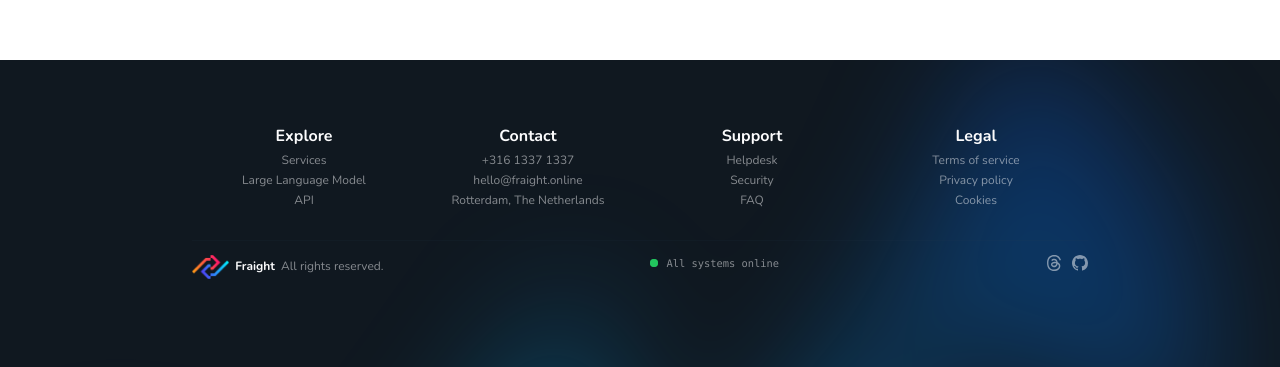
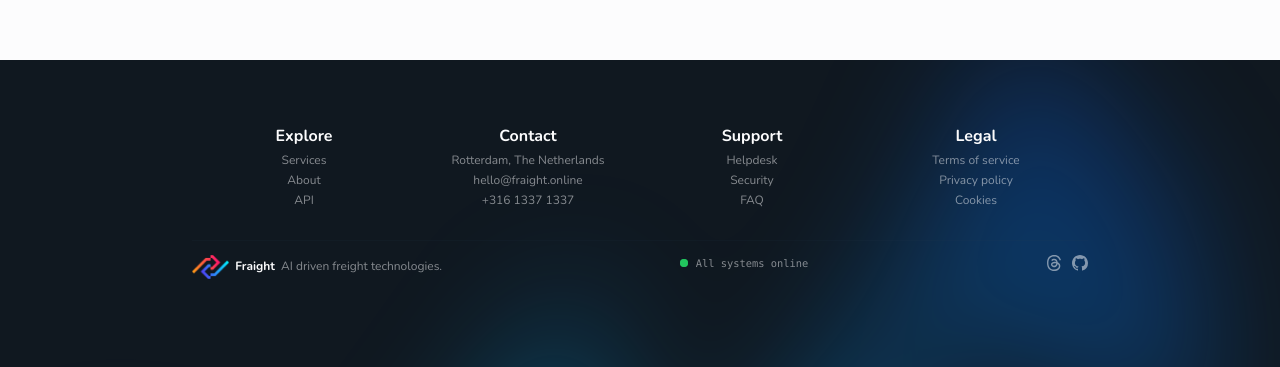
Before and after one commit to fraightonline/web, a Next.js app: page / in a window 1280 px wide. Shown: the part 433-800 px from the top of the page. Built offline with nearby package versions, Linux system fonts and the light colour scheme.

Commit message:
Update page

```diff
--- a/src/app/components/Footer.tsx
+++ b/src/app/components/Footer.tsx
@@ -35,7 +35,7 @@ const Footer = () => {
               href="#"
               className="text-xs hover:text-pearl text-pearl/50 transition"
             >
-              Large Language Model
+              About
             </a>
             <a
               href="#"
@@ -47,10 +47,11 @@ const Footer = () => {
           <div className="flex flex-col gap-y-1">
             <h4 className="text-md font-bold">Contact</h4>
             <a
-              href="#"
+              href="https://www.google.nl/maps/place/Rotterdam/@51.9280632,4.4084283,12z/data=!3m1!4b1!4m6!3m5!1s0x47c5b7605f54c47d:0x5229bbac955e4b85!8m2!3d51.9244201!4d4.4777326!16zL20vMDZoZGs?entry=ttu"
+              target="_blank"
               className="text-xs hover:text-pearl text-pearl/50 transition"
             >
-              +316 1337 1337
+              Rotterdam, The Netherlands
             </a>
             <a
               href="mailto:hello@fraight.online"
@@ -59,11 +60,10 @@ const Footer = () => {
               hello@fraight.online
             </a>
             <a
-              href="https://www.google.nl/maps/place/Rotterdam/@51.9280632,4.4084283,12z/data=!3m1!4b1!4m6!3m5!1s0x47c5b7605f54c47d:0x5229bbac955e4b85!8m2!3d51.9244201!4d4.4777326!16zL20vMDZoZGs?entry=ttu"
-              target="_blank"
+              href="#"
               className="text-xs hover:text-pearl text-pearl/50 transition"
             >
-              Rotterdam, The Netherlands
+              +316 1337 1337
             </a>
           </div>
           <div className="flex flex-col gap-y-1">
@@ -123,7 +123,7 @@ const Footer = () => {
                 />
                 Fraight
               </a>
-              All rights reserved.
+              AI driven freight technologies.
             </p>
           </div>
           <div className="hidden lg:block p-x-4">
--- a/src/app/layout.tsx
+++ b/src/app/layout.tsx
@@ -5,8 +5,9 @@ import "./globals.css";
 const font = Nunito({ subsets: ["latin"] });
 
 export const metadata: Metadata = {
-  title: "Fraight",
-  description: "AI driven Freight Technologies.",
+  title: "Fraight - AI driven freight technologies.",
+  description:
+    "Our Key components of AI-driven freight technologies include predictive analytics for demand forecasting, route optimization, and dynamic pricing. Machine learning algorithms analyze historical data to predict future demand patterns, allowing companies to optimize inventory levels and allocate resources more effectively. Route optimization algorithms consider various factors such as traffic, weather conditions, and fuel efficiency to determine the most efficient and cost-effective transportation routes.",
 };
 
 export default function RootLayout({
--- a/src/app/page.tsx
+++ b/src/app/page.tsx
@@ -2,7 +2,7 @@ import Footer from "./components/Footer";
 
 export default function Home() {
   return (
-    <div className="flex flex-col h-screen justify-between">
+    <div className="flex flex-col h-screen justify-between bg-pearl">
       <div></div>
       <Footer />
     </div>
```
